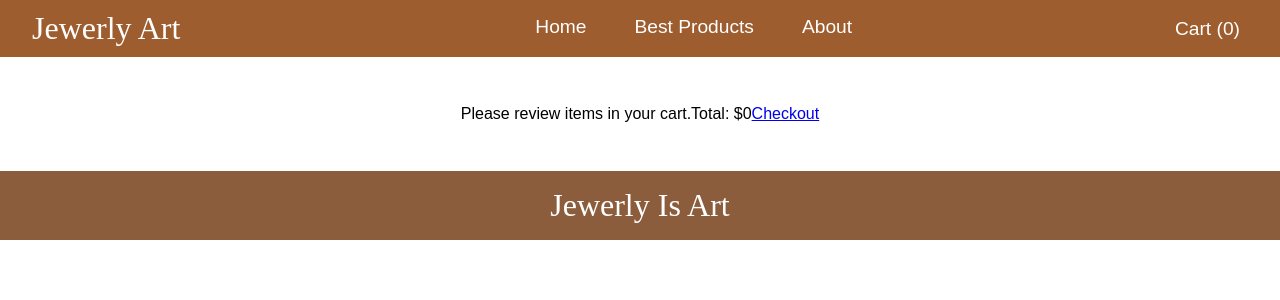
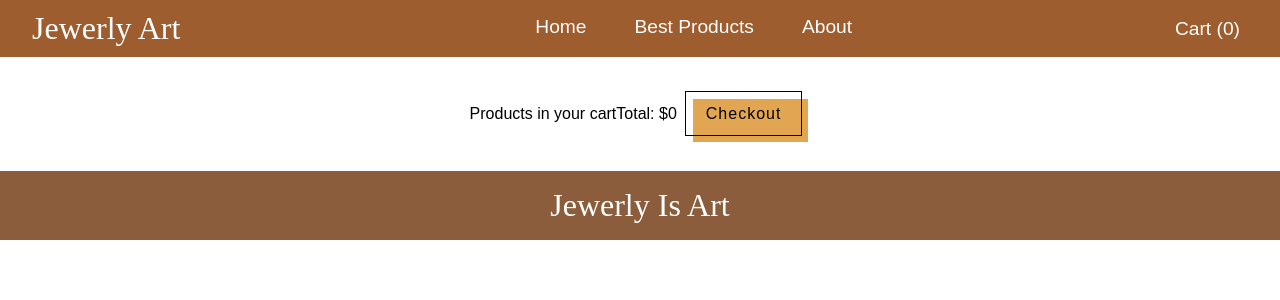
Before and after one commit to NazikAskhatova/diploma, a React (Create React App) app: page /cart in a window 1280 px wide. Shown: the top 300 px of the page. Built offline with nearby package versions, Linux system fonts and the light colour scheme; a web font is replaced by a local one.

Commit message:
added color and text-decoration in Cart.odule.css

```diff
--- a/src/pages/Cart/Cart.js
+++ b/src/pages/Cart/Cart.js
@@ -18,7 +18,7 @@ function Cart() {
 
       return (
         <>
-        <div >
+        <div className={classes.Cart}>
           <Link to="">{product.title}</Link> {items[product.productId]} ${product.price * items[product.productId]}
         <div className={classes.QuantitySelector}>
    <button className={classes.Current} onClick={() => dispatch({ type: "cart/decrement", payload: product.productId })}>-</button>
@@ -26,7 +26,7 @@ function Cart() {
           <button className={classes.Current} onClick={() => dispatch({ type: "cart/increment", payload: product.productId })}>+</button>
          </div>
 
-          <button className={classes.anButton} onClick={() => dispatch({ type: "cart/delete", payload: product.productId })}><span>Delete</span><span>Delete</span></button>
+          <button className={classes.CartButton} onClick={() => dispatch({ type: "cart/delete", payload: product.productId })}>Delete</button>
 
 
 
@@ -46,13 +46,13 @@ function Cart() {
   return (
     <div className={classes.Cart}>
       <div>
-        Please review items in your cart.
+        Products in your cart
       </div>
       <div>
        {output}
        {/* {outputAmount} */}
         Total: ${total}
-        <Link to="/checkout">Checkout</Link>
+        <Link className={classes.CartButton} to="/checkout">Checkout</Link>
       </div>
     </div>
   );
--- a/src/pages/Cart/Cart.module.css
+++ b/src/pages/Cart/Cart.module.css
@@ -5,6 +5,7 @@
   }
 
   .CartButton {
+    text-decoration: none;
     font-size: 16px;
     font-weight: 200;
     letter-spacing: 1px;
@@ -12,6 +13,7 @@
     outline: 0;
     border: .1px solid black;
     cursor: pointer;
+    color: black;
     position: relative;
     background-color: rgba(0, 0, 0, 0);
     user-select: none;
@@ -20,9 +22,10 @@
     margin: .5rem;
   }
 
+
   .CartButton:after {
     content: "";
-    background-color: rgb(0, 0, 0);
+    background-color: rgb(226, 166, 83) ;
     width: 100%;
     z-index: -1;
     position: absolute;
@@ -52,7 +55,7 @@
     vertical-align: -1px;
   }
 
-  .QuantitySelector div{
+  .QuantitySelector div {
     display: inline-block;
     padding: 5px 9px;
     cursor: pointer;
```
